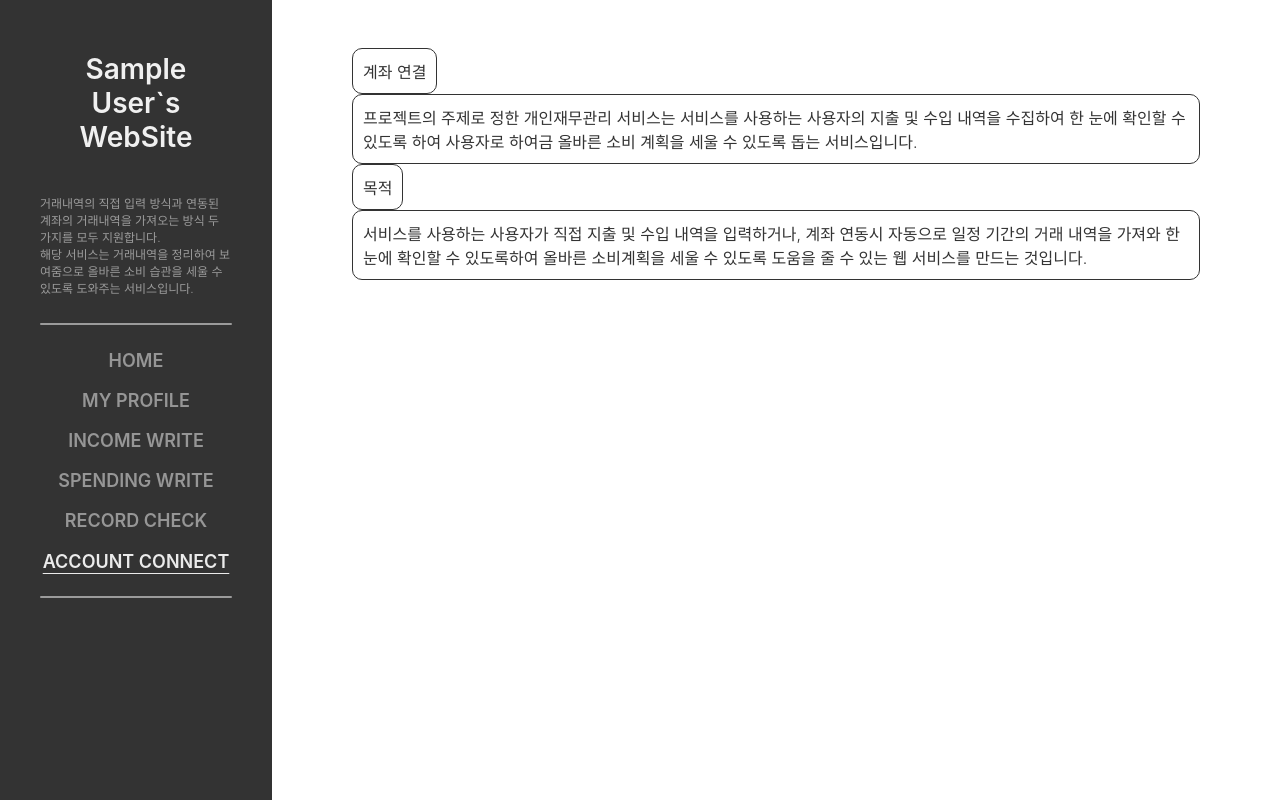
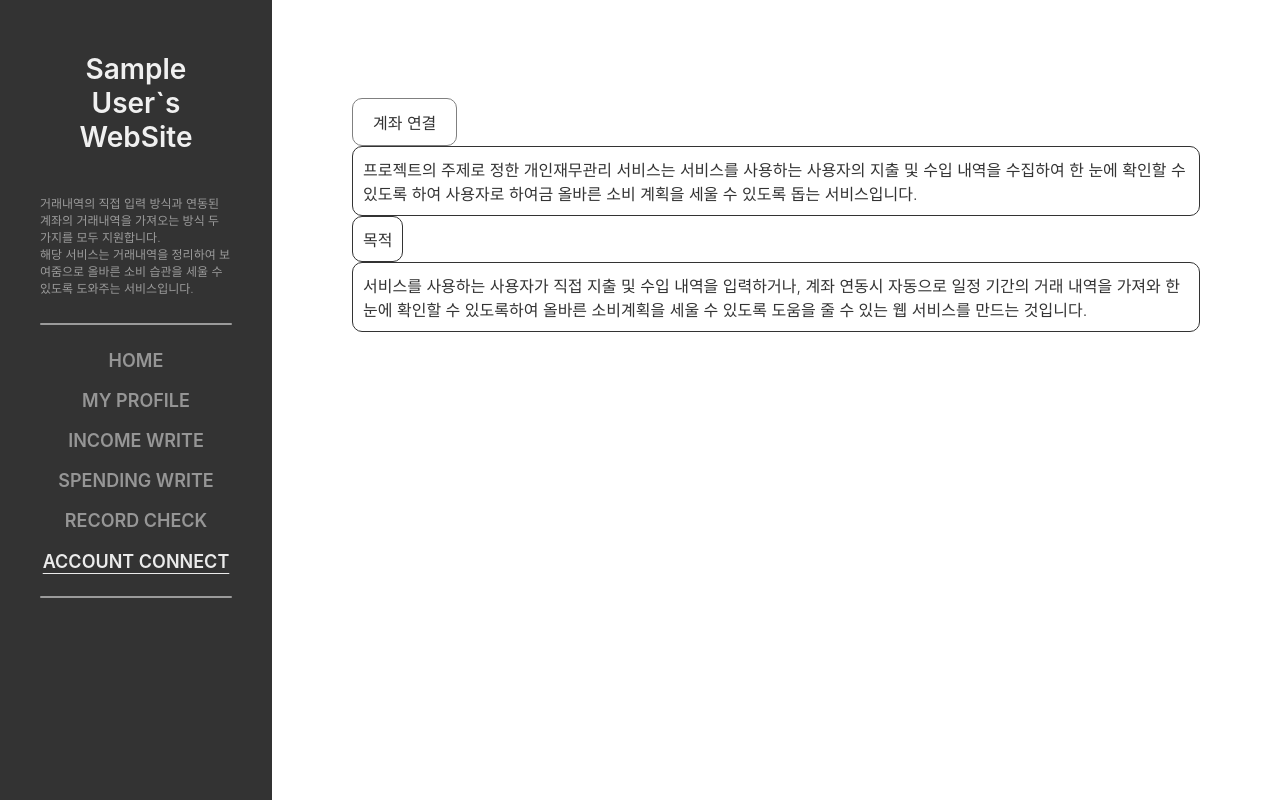
Before and after one commit to lkl4502/account_book_project, a React (Create React App) app in the folder frontend/: page /accountConnect in a window 1280 px wide. Built offline with nearby package versions, Linux system fonts and the light colour scheme; sample sign-in values are in the browser's storage.

Commit message:
front : 금결원 authorize 코드 발급 과정 구현

```diff
--- a/frontend/src/pages/AccountConnect.jsx
+++ b/frontend/src/pages/AccountConnect.jsx
@@ -1,12 +1,43 @@
 import React from "react";
 import Text from "../components/Text";
+import CustomButton from "../components/CustomButton";
+import axios from "axios";
 
 function AccountConnect() {
+  const handleConnectAccount = async (e) => {
+    e.preventDefault();
+
+    const new_window = window.open("", "_blank");
+    const client_id = "8ce0d21a-47fc-4714-b083-80327501ab96";
+    const authorize_url = `https://testapi.openbanking.or.kr/oauth/2.0/authorize?response_type=code&client_id=${client_id}&redirect_uri=http://127.0.0.1:3000/authResult&scope=login%20inquiry%20transfer&state=12345678901234567890123456789012&auth_type=0`;
+    new_window.location.href = authorize_url;
+    // try {
+    //   const res = await axios.get(
+    //     "https://testapi.openbanking.or.kr/oauth/2.0/authorize",
+    //     {
+    //       params: {
+    //         response_type: "code",
+    //         client_id: "8ce0d21a-47fc-4714-b083-80327501ab96",
+    //         redirect_uri: "http://127.0.0.1:8000/api/user/authResult",
+    //         scope: "login inquiry transfer",
+    //         state: 12345678901234567890123456789012,
+    //         auth: 0,
+    //       },
+    //     }
+    //   );
+
+    //   if (res.status === 200) {
+    //     console.log(res.data);
+    //   }
+    // } catch (err) {
+    //   console.log(err.response.data);
+    //   alert(`${err.response.data.message}`);
+    // }
+  };
+
   return (
     <>
-      <Text size={"35px"} color={"#333"} bold={"600"}>
-        계좌 연결
-      </Text>
+      <CustomButton onClick={handleConnectAccount}>계좌 연결</CustomButton>
       <Text size={"16px"} color={"#333"} bold={"300"}>
         프로젝트의 주제로 정한 개인재무관리 서비스는 서비스를 사용하는 사용자의
         지출 및 수입 내역을 수집하여 한 눈에 확인할 수 있도록 하여 사용자로
```
Also changed, not shown: frontend/src/pages/AuthResult.jsx (added).
